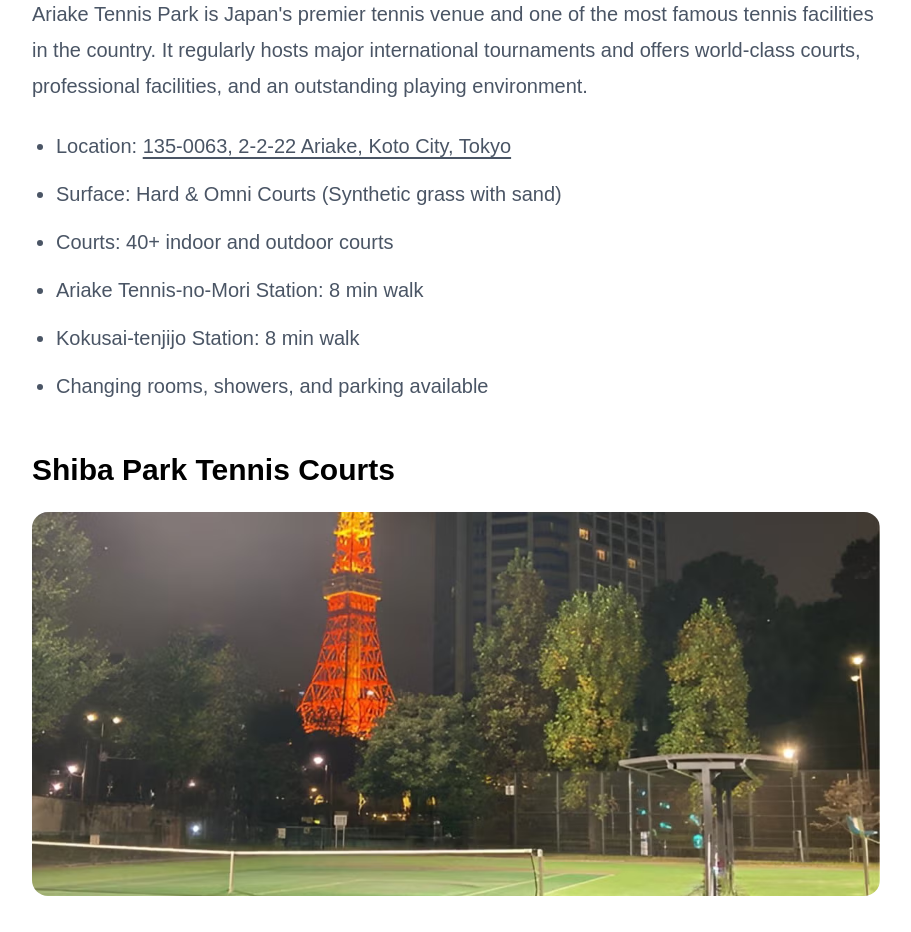
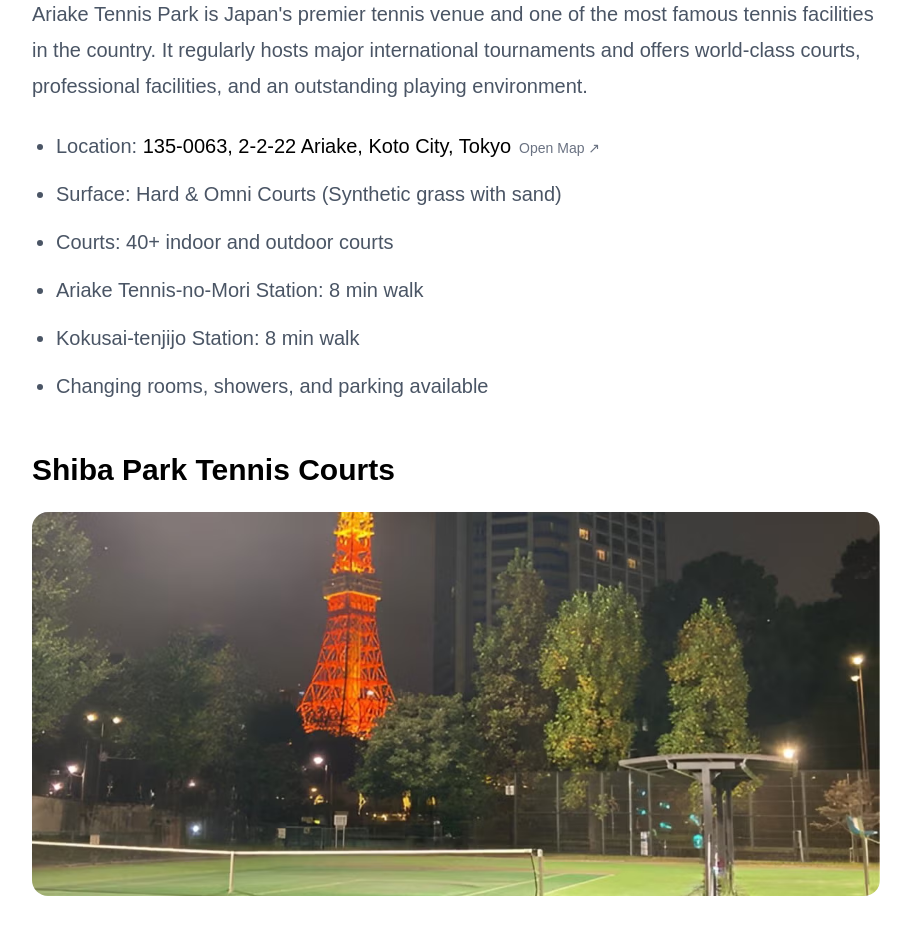
Before and after one commit to alisa37/ttc-site, a Next.js app: page /tennis-in-tokyo in a window 1280 px wide. Shown: the part 1000-1932 px from the top of the page, without its empty margins (184-1095 px from the left). Built offline with nearby package versions, Linux system fonts and the light colour scheme.

Commit message:
Add Google Maps links to tennis court addresses

```diff
--- a/app/tennis-in-tokyo/page.tsx
+++ b/app/tennis-in-tokyo/page.tsx
@@ -74,9 +74,10 @@ export default function TennisInTokyoPage() {
               href="https://www.google.com/maps/search/?api=1&query=2-2-22+Ariake+Koto+Tokyo+135-0063"
               target="_blank"
               rel="noopener noreferrer"
-              className="underline underline-offset-4 hover:text-black"
+              className="font-medium text-black hover:opacity-70"
             >
               135-0063, 2-2-22 Ariake, Koto City, Tokyo
+              <span className="ml-2 text-sm text-gray-500">Open Map ↗</span>
             </a>
           </li>
           <li>Surface: Hard & Omni Courts (Synthetic grass with sand)</li>
```
